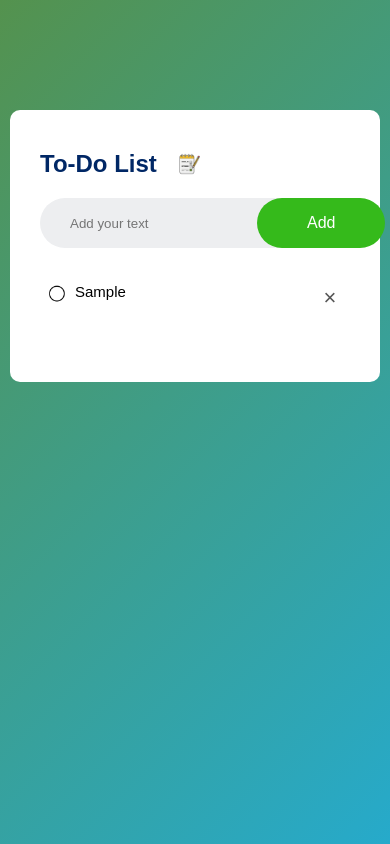
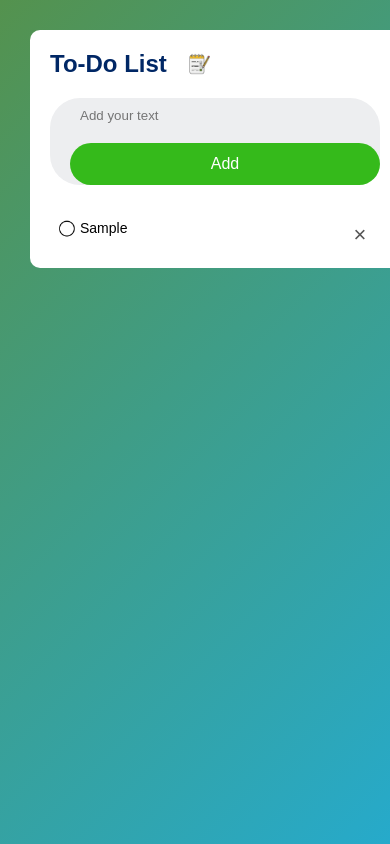
Before and after one commit to takimmulyana/to-do-list, a plain HTML site: page index.html in a window 390 px wide. Both pictures are taken after typing "Sample" into the empty fields and a click on the button "Add". Drawn offline with Linux system fonts and the light colour scheme.

Commit message:
membuat responsive media handphone

```diff
--- a/style.css
+++ b/style.css
@@ -1,3 +1,4 @@
+/* Gaya umum */
 * {
   margin: 0;
   padding: 0;
@@ -49,7 +50,7 @@ input {
   outline: none;
   background: transparent;
   padding: 10px;
-  font-weight: 14px;
+  font-weight: 400;
 }
 
 button {
@@ -81,7 +82,7 @@ ul li::before {
   background-image: url(img/unchecked.png);
   background-size: cover;
   background-position: center;
-  top: 10px;
+  top: 8px;
   left: 7px;
 }
 
@@ -107,6 +108,33 @@ ul li span {
   border-radius: 50%;
 }
 
-uli li span:hover {
+ul li span:hover {
   background: #edeef0;
 }
+
+/* Media Query untuk Responsif */
+@media (max-width: 768px) {
+  .todo-app {
+    margin: 20px;
+    padding: 20px;
+  }
+
+  button {
+    width: 100%;
+    padding: 12px 0;
+  }
+
+  ul li {
+    font-size: 14px;
+    padding: 10px 5px 12px 30px;
+  }
+
+  .row {
+    flex-direction: column;
+    align-items: flex-start;
+  }
+
+  input {
+    margin-bottom: 10px;
+  }
+}
```
